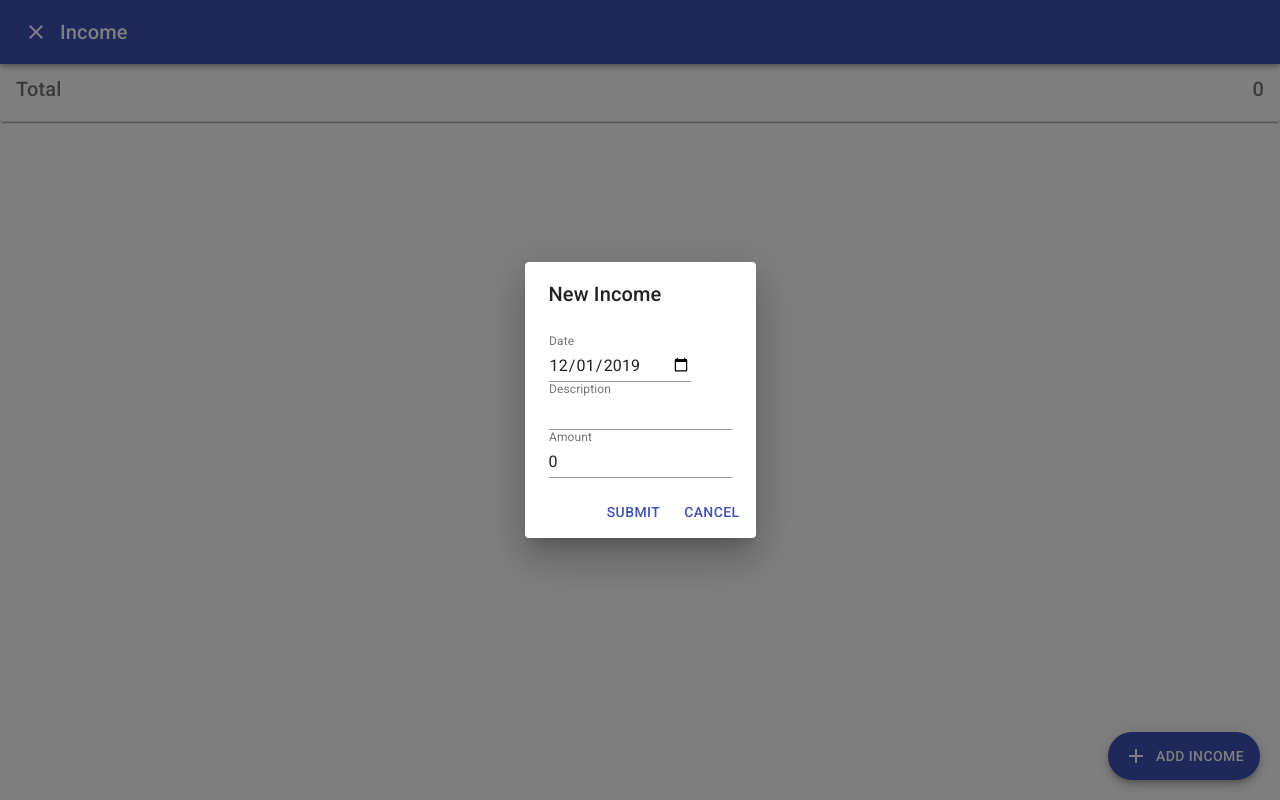
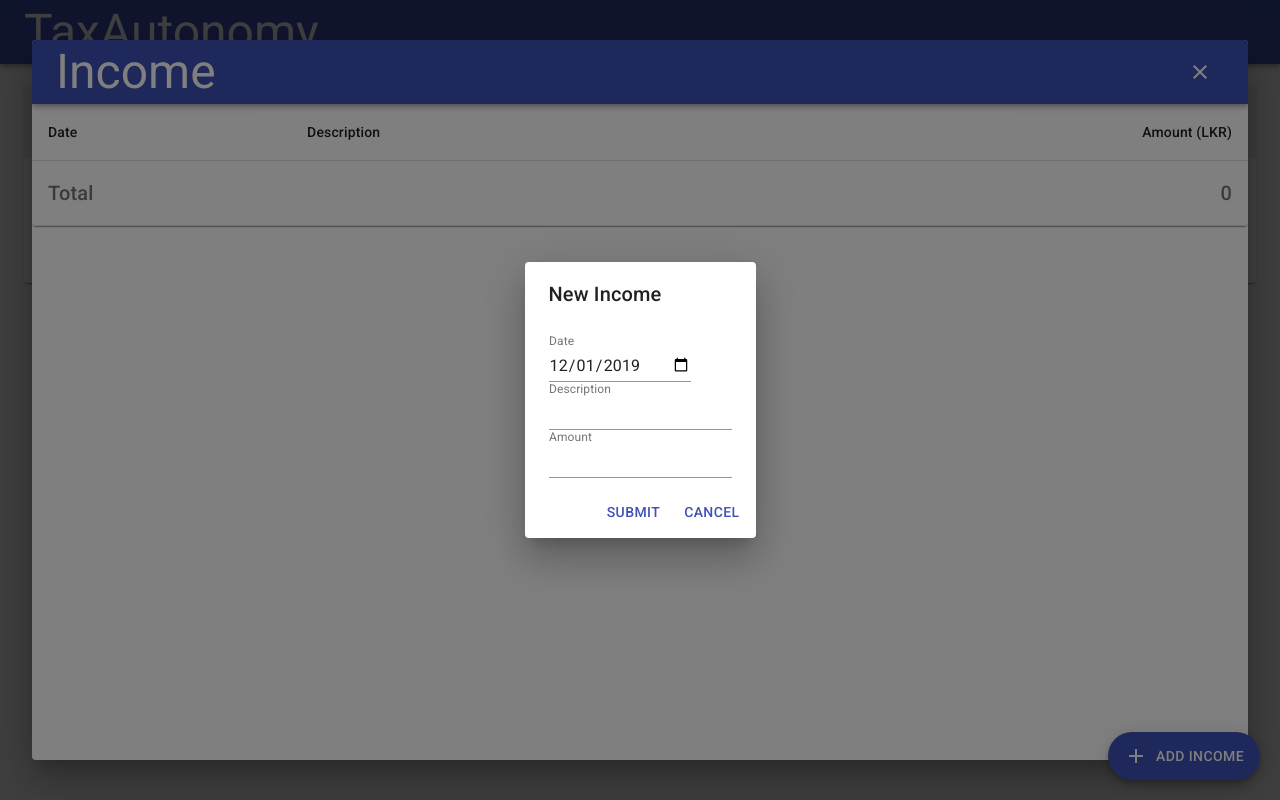
Before and after one commit to taxautonomy/web-ui, a React (Create React App) app: page / in a window 1280 px wide. Both pictures are taken after a click on the button "ADD INCOME". Built offline with nearby package versions, Linux system fonts and the light colour scheme.

Commit message:
layout changes

```diff
--- a/src/App.js
+++ b/src/App.js
@@ -6,7 +6,7 @@ import { BrowserRouter as Router, Route } from 'react-router-dom'
 import CssBaseline from '@material-ui/core/CssBaseline';
 import Container from '@material-ui/core/Container';
 import Config from './Config'
-import { AppBar, Typography } from '@material-ui/core';
+import { AppBar, Typography, Toolbar } from '@material-ui/core';
 import Summary from './components/TaxCal/Summary';
 
 class App extends Component {
@@ -25,7 +25,11 @@ class App extends Component {
         <React.Fragment>
         <CssBaseline />
           <AppBar position="static">
-            <Typography variant="h3">TaxAutonomy</Typography>
+          <Toolbar>
+          <Typography variant="h3" >
+            TaxAutonomy
+          </Typography>
+        </Toolbar>
           </AppBar>
           <Container maxWidth="lg">
           <Router>
--- a/src/components/TaxCal/EntityList.js
+++ b/src/components/TaxCal/EntityList.js
@@ -1,4 +1,4 @@
-import React, { Component, useState } from 'react'
+import React, { Component, useState, useEffect } from 'react'
 
 // Material UI
 import Table from '@material-ui/core/Table';
@@ -18,7 +18,6 @@ export default function EntityList(props) {
   let total = 0;
   list.forEach(i => (total += i.amt));
   const [showModal, setShowModal] = useState(props.showNewEntityDialog?props.showNewEntityDialog:false);
-
   const openAddIncomeModal = () => {
     setShowModal(true);
   }
@@ -28,6 +27,12 @@ export default function EntityList(props) {
     props.onAdd(entity);
 
   }
+
+  useEffect(() => {
+
+    console.log(`EntityList:showNewEntityDialog :${props.showNewEntityDialog}`)
+
+  }, [])
 
   return (
     <div>
@@ -69,7 +74,7 @@ export default function EntityList(props) {
           <AddIcon />&nbsp;&nbsp;Add {props.entityName}
         </Fab>
       </div>
-      <NewEntityDialog open={showModal} onSubmit={addEntity} onCancel={()=>setShowModal(false)} entityName={props.entityName}/>
+      <NewEntityDialog open={showModal} onSubmit={addEntity} onCancel={()=>{setShowModal(false)}} entityName={props.entityName}/>
     </div>
   )
 }
--- a/src/components/TaxCal/NewEntityDialog.js
+++ b/src/components/TaxCal/NewEntityDialog.js
@@ -78,7 +78,7 @@ export default function NewEntityDialog(props) {
               label="Amount"
               type="text"
               name="amt"
-              value={newEntity.amt}
+              value={newEntity.amt>0? newEntity.amt:''}
               onChange={handleInputChange}
               InputLabelProps={{
                 shrink: true,
--- a/src/components/TaxCal/Summary.js
+++ b/src/components/TaxCal/Summary.js
@@ -1,5 +1,5 @@
 import React, { useState } from 'react';
-import { makeStyles } from '@material-ui/core/styles';
+import { makeStyles, useTheme } from '@material-ui/core/styles';
 import EntityList from './EntityList';
 import MoreVertIcon from '@material-ui/icons/MoreVert'
 import CloseIcon from '@material-ui/icons/Close'
@@ -19,6 +19,7 @@ import {
   AppBar,
   Toolbar,
   Transition,
+  useMediaQuery
 } from '@material-ui/core';
 
 import {
@@ -53,13 +54,16 @@ const useStyles = makeStyles((theme) => ({
   cardHeader: {
     backgroundColor: theme.palette.type === 'light' ? theme.palette.grey[200] : theme.palette.grey[700],
   },
-  entitlyListDialogAppBar: {
+  entityListDialogAppBar: {
     position: 'relative',
   },
-  entitlyListDialogTitle: {
+  entityListDialogTitle: {
     marginLeft: theme.spacing(2),
     flex: 1,
   },
+  entityListDialogPaper: {
+    minHeight: '90vh',
+    maxHeight: '90vh',}
 }));
 
 function guid() {
@@ -104,17 +108,19 @@ function SummaryCard(props) {
 
 function EntityListDialog(props) {
   const classes = useStyles();
-
+  const theme = useTheme();
+  const fullScreen = useMediaQuery(theme.breakpoints.down('xs'));
+  console.log(`showNewEntityDialog: ${props.showNewEntityDialog}`);
   return (
-    <Dialog fullScreen open={props.open} onClose={props.onClose} TransitionComponent={Transition}>
-      <AppBar className={classes.entityListDialogAppBar}>
+    <Dialog fullWidth={true} classes={fullScreen?{}:{paper:classes.entityListDialogPaper}}  maxWidth="lg" fullScreen={fullScreen} open={props.open} onClose={props.onClose} TransitionComponent={Transition} >
+      <AppBar position="static" >
         <Toolbar>
-          <IconButton edge="start" color="inherit" onClick={props.onClose} aria-label="close">
+          <Typography variant="h3"  style={{flexGrow:1}}>
+            {props.title}
+          </Typography>
+          <IconButton color="inherit" onClick={props.onClose} aria-label="close">
             <CloseIcon />
           </IconButton>
-          <Typography variant="h6" className={classes.entityListDialogTitle}>
-            {props.entityName}
-          </Typography>
         </Toolbar>
       </AppBar>
       <EntityList list={props.list} entityName={props.entityName} onAdd={props.onAdd} showNewEntityDialog={props.showNewEntityDialog} />
@@ -123,21 +129,15 @@ function EntityListDialog(props) {
 }
 export default function Summary() {
   const classes = useStyles();
-  const [value, setValue] = useState(0);
   const [incomeList, setIncomeList] = useState([]);
   const [qualifyingPaymentList, setQualifyingPaymentList] = useState([]);
   const [taxPaymentList, setTaxPaymentList] = useState([]);
   const [openEntityListDialog, setOpenEntityListDialog] = useState(null);
   const [openNewEntityDialog, setOpenNewEntityDialog] = useState(false);
   const totals = { income: 0, qualifyingPayment: 0, taxPayment: 0 }
-  let incomeTotal = 0;
   incomeList.forEach(i => totals.income += i.amt);
   qualifyingPaymentList.forEach(i => totals.qualifyingPayment += i.amt);
   taxPaymentList.forEach(i => totals.taxPayment += i.amt);
-
-  const handleChange = (event, newValue) => {
-    setValue(newValue);
-  };
 
   const incomeAdded = income => {
     income.id = guid();
@@ -145,6 +145,7 @@ export default function Summary() {
     const newList = incomeList.concat(income);
 
     setIncomeList(newList);
+    setOpenNewEntityDialog(false);
   }
 
   const qualifyingPaymentAdded = payment => {
@@ -185,7 +186,7 @@ export default function Summary() {
         <SummaryCard title={title} entityName={entityType} total={totals[entityKey]}
           onClickMoreInfo={() => showEntityListDialog(entityKey, false)}
           onClickAdd={() => showEntityListDialog(entityKey, true)} />
-        <EntityListDialog list={list} entityName={entityType}
+        <EntityListDialog title={title} list={list} entityName={entityType}
           open={openEntityListDialog === entityKey}
           showNewEntityDialog={openNewEntityDialog}
           onClose={() => hideEntityListDialog()}
```
